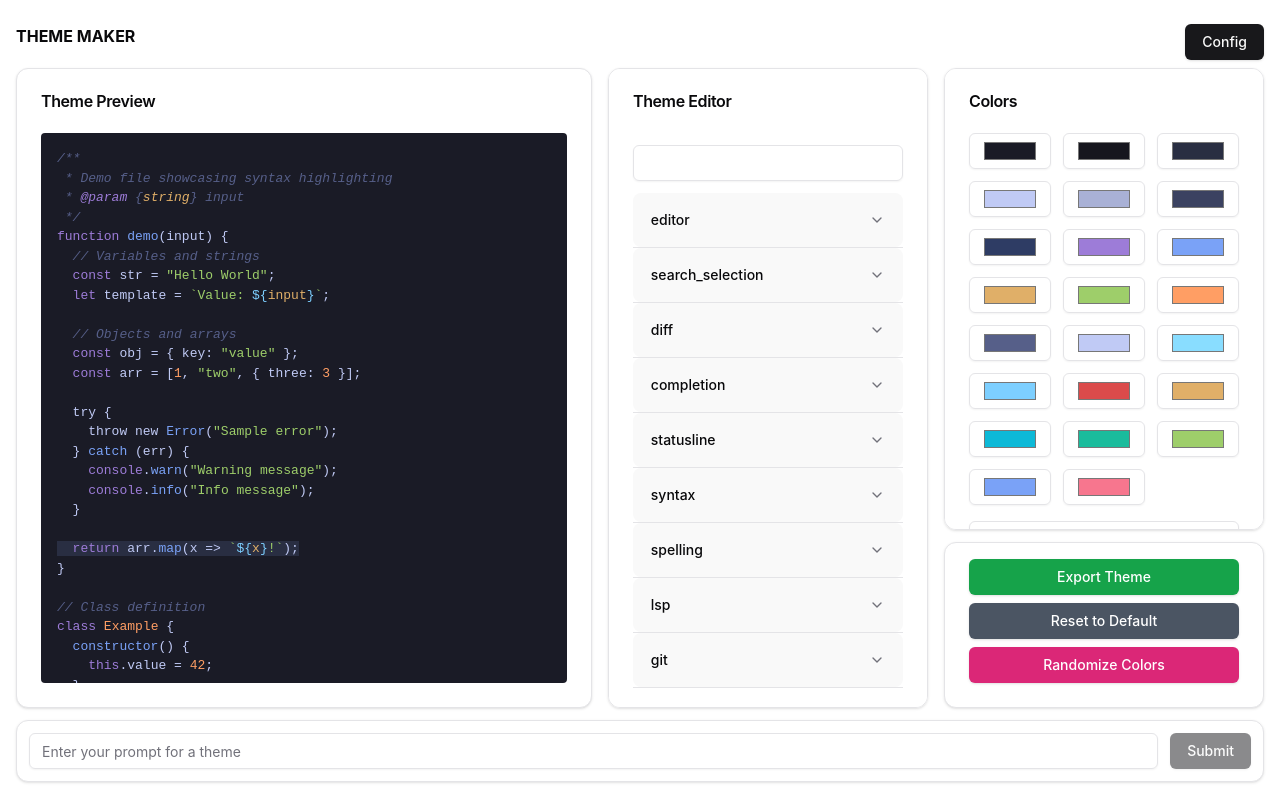
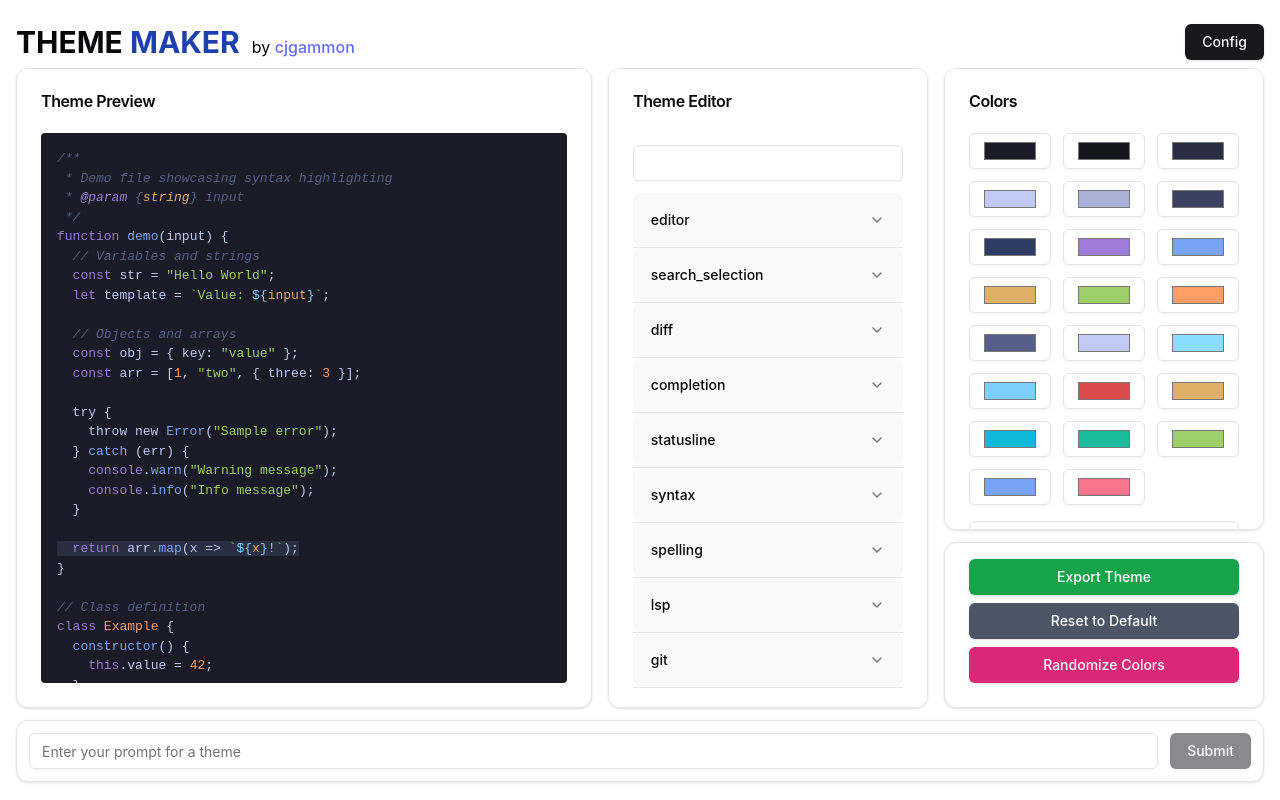
Before and after one commit to cjgammon/nvim-theme-generator, a React (Vite) app: page / in a window 1280 px wide. Built offline with nearby package versions, Linux system fonts and the light colour scheme.

Commit message:
add byline

```diff
--- a/src/App.tsx
+++ b/src/App.tsx
@@ -19,7 +19,14 @@ const NvimThemeEditor = () => {
   return (
     <div className="flex flex-col p-4 h-screen w-screen">
       <div className="flex gap-3 py-2 justify-between">
-        <h3 className="font-bold uppercase">theme maker</h3>
+        <div className="flex gap-3 items-baseline">
+          <h3 className="font-bold uppercase text-3xl">
+            theme <span className="text-blue-800">maker</span>
+          </h3>{" "}
+          <div>
+            by <a href="https://www.cjgammon.com/">cjgammon</a>
+          </div>
+        </div>
         <Dialog>
           <DialogTrigger asChild>
             <Button>Config</Button>
```
